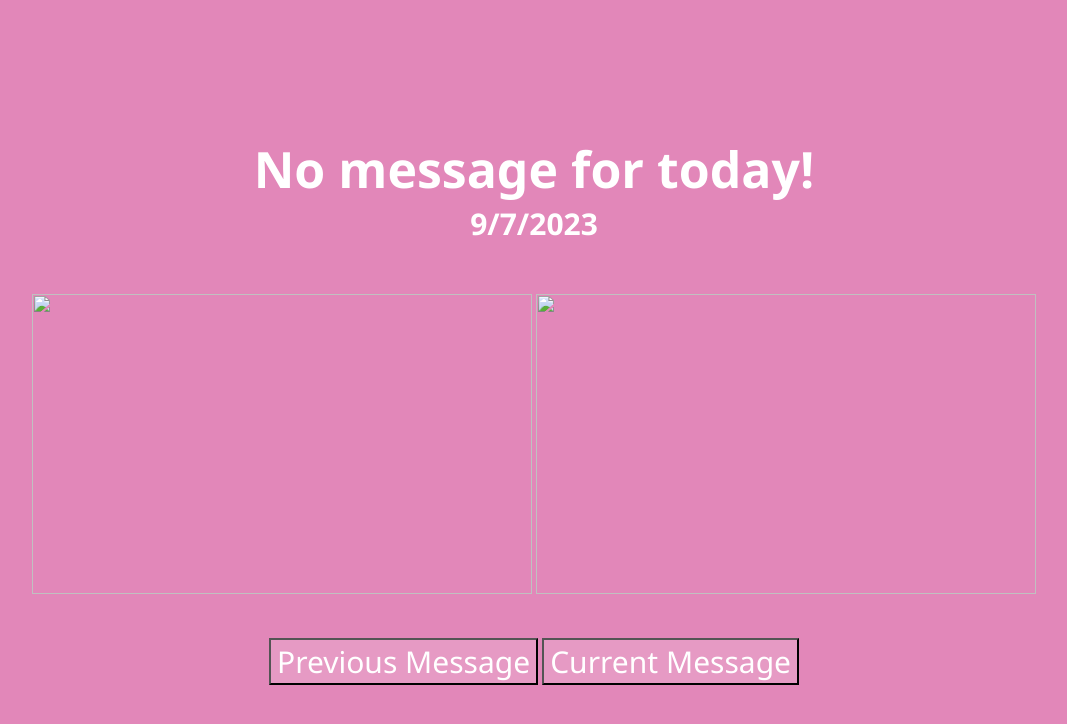
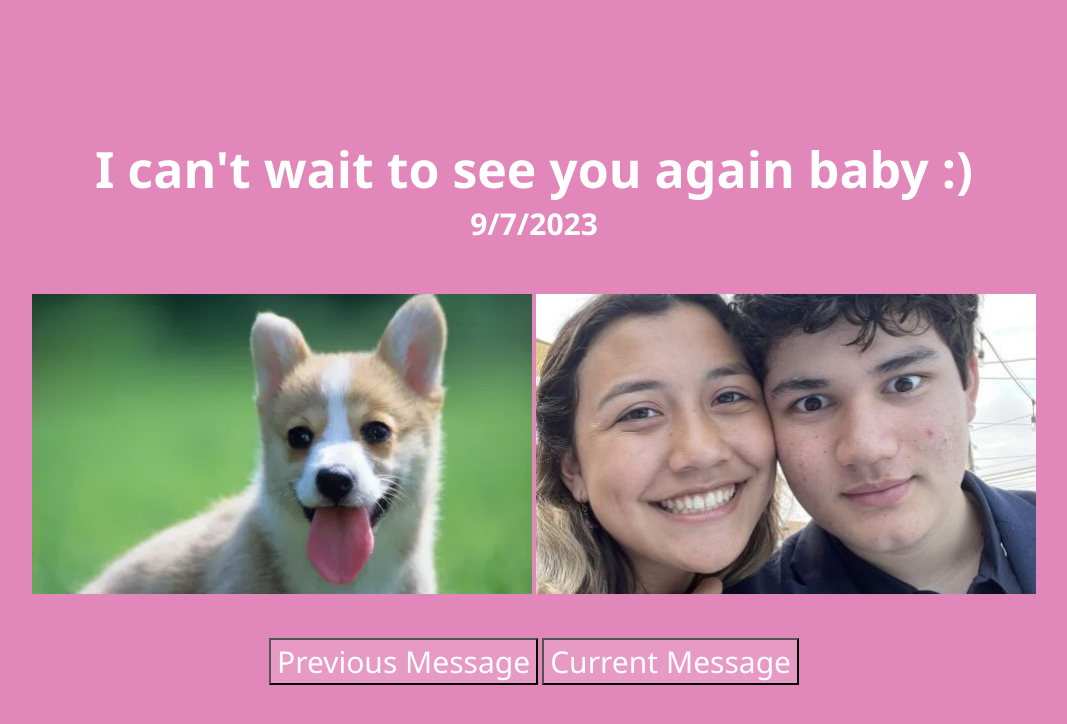
Before and after one commit to spencerboggs/spencerboggs.github.io, a plain HTML site: page sydney/calendar.html in a window 1280 px wide. Shown: the whole page, without its empty margins (106-1173 px from the left). Drawn offline with Linux system fonts and the light colour scheme.

Commit message:
Updated through 9/10

```diff
--- a/sydney/calendar.html
+++ b/sydney/calendar.html
@@ -153,7 +153,12 @@
         "9/2/2023": "I can't wait to see you again 😊💖",
         "9/3/2023": "You're my squishy forever :)",
         "9/4/2023": "You make me the happiest person in the world ❤️",
-        "9/5/2023": "I love you my squishy :) Thank you for everything"
+        "9/5/2023": "I love you my squishy :) Thank you for everything",
+        "9/6/2023": "You're everything to me ❤️",
+        "9/7/2023": "I can't wait to see you again baby :)",
+        "9/8/2023": "I miss you more every day ❤️",
+        "9/9/2023": "I LOVE YOU MY SQUISHY ❤️",
+        "9/10/2023": "I can't wait to get a puppy with you 😊💖",
     }
 
 
```
Also changed, not shown: sydney/images/9-10-2023.jpg (added), sydney/images/9-6-2023.jpg (added), sydney/images/9-7-2023.jpg (added), sydney/images/9-8-2023.jpg (added), sydney/images/9-9-2023.jpg (added), sydney/puppies/9-10-2023.jpg (added), sydney/puppies/9-6-2023.jpg (added), sydney/puppies/9-7-2023.jpg (added), sydney/puppies/9-8-2023.jpg (added), sydney/puppies/9-9-2023.jpg (added).
